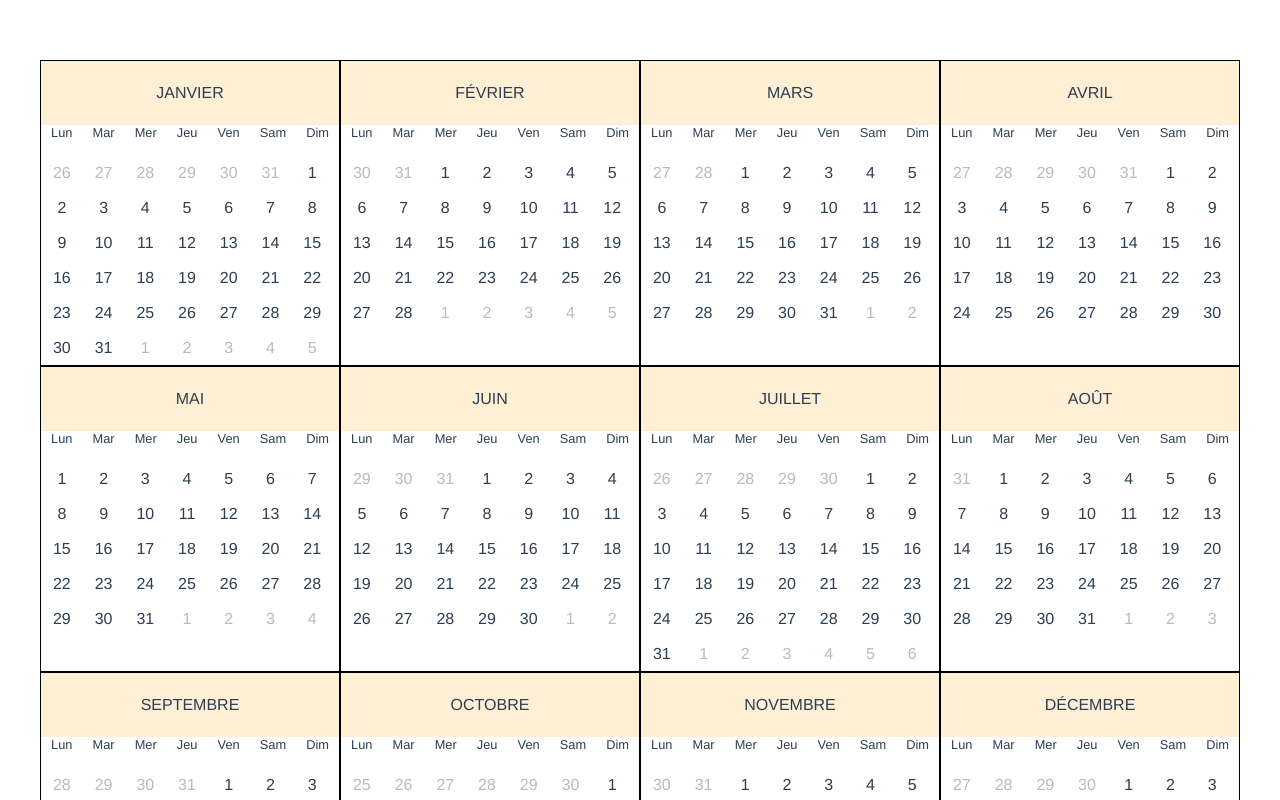
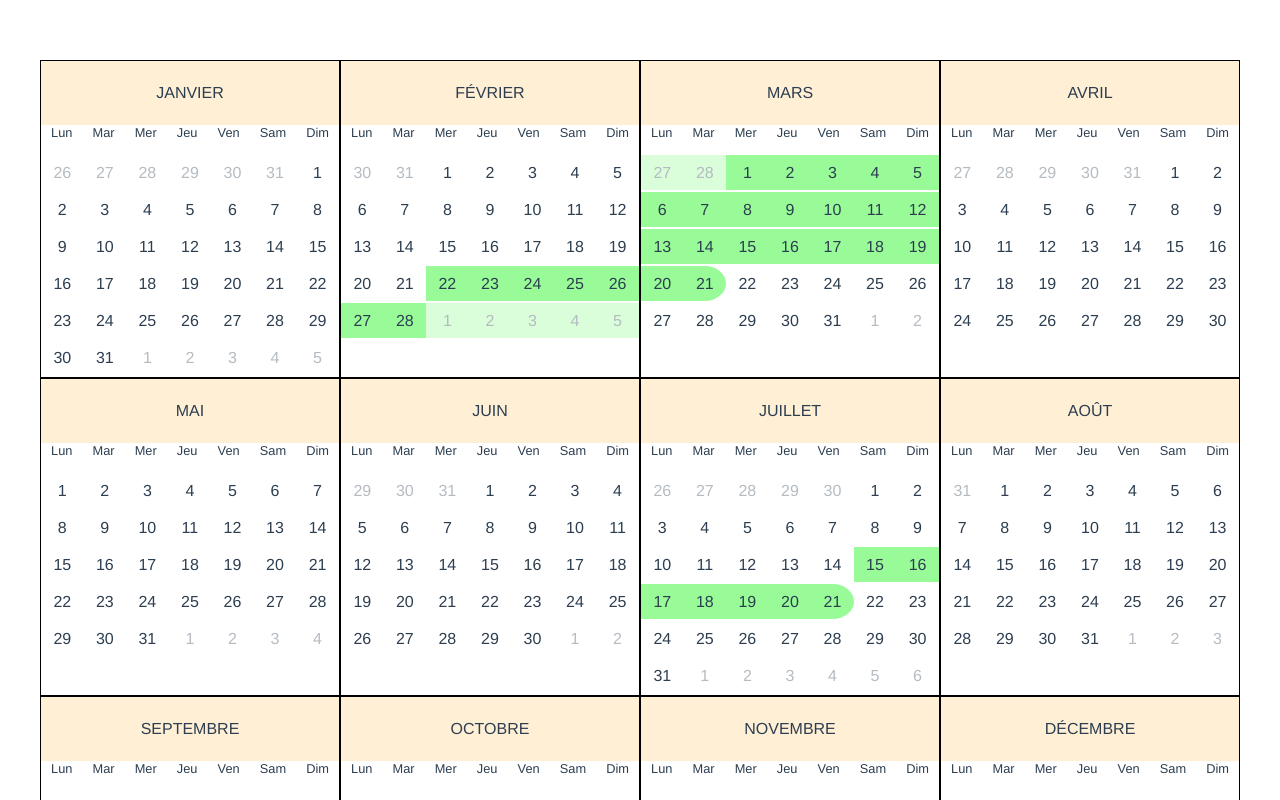
Before and after one commit to KevinTss/homemade-rangepicker, a Vue app: page / in a window 1280 px wide. Shown: the top 800 px of the page. Built offline with nearby package versions, Linux system fonts and the light colour scheme.

Commit message:
add function to add range

```diff
--- a/src/components/Range.js
+++ b/src/components/Range.js
@@ -11,4 +11,37 @@ export default class Range {
   getEnd () {
     return this.end
   }
+
+  setEnd (date) {
+    if (date.getTime() < this.start.getTime()) {
+      throw new Error('sart < end')
+    }
+    this.end = date
+  }
+
+  setStart (date) {
+    if (date.getTime() > this.end.getTime()) {
+      throw new Error('sart > end')
+    }
+    this.start = date
+  }
+
+  contains (date) {
+    return date.getTime() >= this.start.getTime() &&
+    date.getTime() <= this.end.getTime()
+  }
+
+  isStart (date) {
+    // console.log('is s', date.toDateString())
+    // console.log('is e', this.start.toDateString())
+    // console.log('is =', date.toDateString() === this.start.toDateString())
+    return date.toDateString() === this.start.toDateString()
+  }
+
+  isEnd (date) {
+    // console.log('is s', date.toDateString())
+    // console.log('is e', this.end.toDateString())
+    // console.log('is =', date.toDateString() === this.end.toDateString())
+    return date.toDateString() === this.end.toDateString()
+  }
 }
--- a/src/components/RangePicker.vue
+++ b/src/components/RangePicker.vue
@@ -22,7 +22,9 @@
         <div v-for='(day, i) in month.getDays()'
              :key='`day-of-month-${month.getName()}-${i}`'
              class="rangepicker_day"
-             :class="classForDay(day, month)">
+             :class="classForDay(day, month, newRange)"
+             @mousedown="startDrag(day)"
+             @mouseover="overDay(day)">
           {{ day.getDate() }}
         </div>
       </div>
@@ -34,6 +36,7 @@
 <script>
 import Month from './Month.js'
 import Ranges from './Ranges.js'
+import Range from './Range.js'
 
 export default {
   name: 'rangepicker',
@@ -44,24 +47,65 @@ export default {
   data () {
     return {
       months: [],
-      ranges: []
+      ranges: [],
+      newRange: null,
+      cursor: 1,
+      startDate: null
     }
   },
   mounted () {
     this.months = Month.createMonthForYear(this.year)
     this.ranges = Ranges.fromTimestamps(this.value)
+    document.addEventListener('mouseup', this.onRelease)
+  },
+  destroyed () {
+    document.removeEventListener('mouseup', this.onRelease)
   },
   methods: {
-    classForDay (day, month) {
+    classForDay (day, month, newRange) {
       let classes = []
-      console.log('aa', this.ranges)
-      // if (this.ranges.contains(day)) {
-      //   classes.push('rangepicker_range')
-      // }
+      let range = this.ranges.contains(day)
+      if (range !== null) {
+        classes.push('rangepicker_range')
+        if (range.isStart(day)) { classes.push('rangepicker_range-start') }
+        if (range.isEnd(day)) { classes.push('rangepicker_range-end') }
+      }
+      if (newRange !== null) {
+        if (newRange.contains(day)) {
+          classes = ['rangepicker_newrange']
+          if (newRange.isStart(day)) { classes.push('rangepicker_range-start') }
+          if (newRange.isEnd(day)) { classes.push('rangepicker_range-end') }
+        }
+      }
       if (!month.contains(day)) {
         classes.push('rangepicker_out')
       }
       return classes
+    },
+    startDrag (day) {
+      this.startDate = day
+      this.newRange = new Range(day, day)
+    },
+    overDay (day) {
+      if (this.newRange !== null) {
+        try {
+          if (this.cursor === 1) {
+            this.newRange.setEnd(day)
+          } else {
+            this.newRange.setStart(day)
+          }
+        } catch (e) {
+          this.cursor = Math.abs(this.cursor - 1)
+          this.newRange = new Range(this.startDate, this.startDate)
+          this.overDay(day)
+        }
+      }
+    },
+    onRelease () {
+      if (this.newRange) {
+        this.ranges.addRange(this.newRange)
+      }
+      this.newRange = null
     }
   }
 }
--- a/src/components/Ranges.js
+++ b/src/components/Ranges.js
@@ -7,14 +7,15 @@ export default class Ranges {
 
   contains (date) {
     for (let k in this.ranges) {
-      if (
-        date.getTime() >= this.ranges[k].getStart().getTime() &&
-        date.getTime() <= this.ranges[k].getEnd().getTime()
-      ) {
-        return this.range[k]
+      if (this.ranges[k].contains(date)) {
+        return this.ranges[k]
       }
     }
     return null
+  }
+
+  addRange (range) {
+    this.ranges.push(range)
   }
 
   static fromTimestamps (ranges) {
--- a/src/components/rangepicker.scss
+++ b/src/components/rangepicker.scss
@@ -38,16 +38,32 @@
 }
 
 .rangepicker_day {
-  width: 14%;
+  user-select: none;
+  width: 14.28%;
   display: flex;
   align-items: center;
   justify-content: center;
   height: 35px;
+  margin-bottom: 2px;
 }
 
 .rangepicker_out {
   opacity: 0.35;
 }
 .rangepicker_range {
-  color: peru;
+  background-color: palegreen;
 }
+.rangepicker_newrange {
+  background-color: pink;
+}
+.rangepicker_range-start {
+  border-top-left-radius: 50%;
+  border-bottom-left-radius: 50%;
+}
+.rangepicker_range-end {
+  border-top-right-radius: 50%;
+  border-bottom-right-radius: 50%;
+}
+.rangepicker_newrange {
+
+}
```
